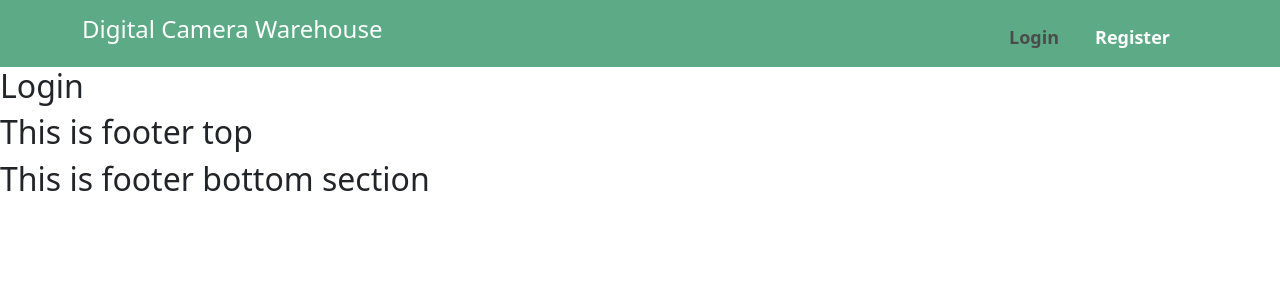
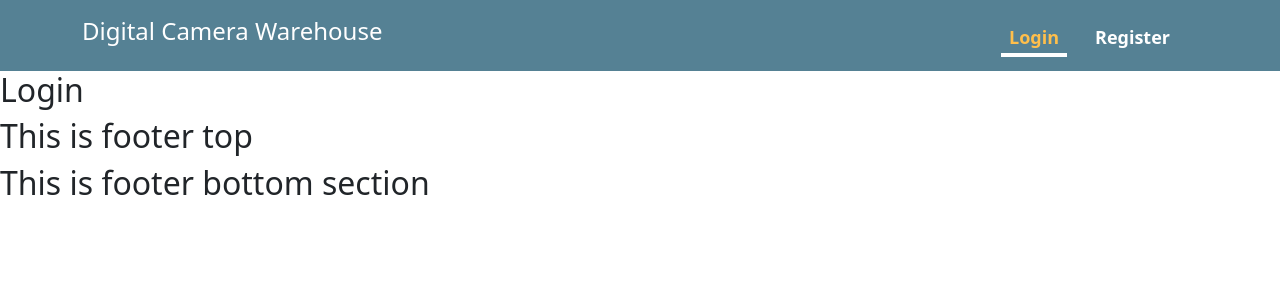
Before and after one commit to EmtiazHossainE2/digital-camera-warehouse, a React (Create React App) app: page /login in a window 1280 px wide. Shown: the top 300 px of the page. Built offline with nearby package versions, Linux system fonts and the light colour scheme.

Commit message:
header style added and responsive

```diff
--- a/src/components/CustomLink/CustomLink.js
+++ b/src/components/CustomLink/CustomLink.js
@@ -9,7 +9,7 @@ const CustomLink = ({ children, to, ...props }) => {
         <div>
             <Link
                 style={
-                    { color: match ? "black" : "white" }
+                    { color: match ? "orange" : "white", borderBottom: match ? "4px solid white" : "none"  }
                 }
                 to={to}
                 {...props}
@@ -22,4 +22,4 @@ const CustomLink = ({ children, to, ...props }) => {
 
 export default CustomLink;
 
-//borderBottom: match ? "4px solid orange" : "none"
+//
--- a/src/components/Header/Header.css
+++ b/src/components/Header/Header.css
@@ -1,5 +1,6 @@
 
 .header-container{
+    background-color: #0e4c67;
     padding: 10px 0;
     opacity: 0.7;
 }
--- a/src/components/Header/Header.js
+++ b/src/components/Header/Header.js
@@ -7,7 +7,7 @@ import './Header.css'
 const Header = () => {
     return (
         <div>
-            <Navbar collapseOnSelect expand="lg"   className='header-container bg-success' variant="dark">
+            <Navbar collapseOnSelect expand="lg" className='header-container ' variant="dark">
                 <Container >
                     <Navbar.Brand as={Link} to="/">
                         <h4>Digital Camera Warehouse</h4>
```
Also changed, not shown: src/images/logo.png.
